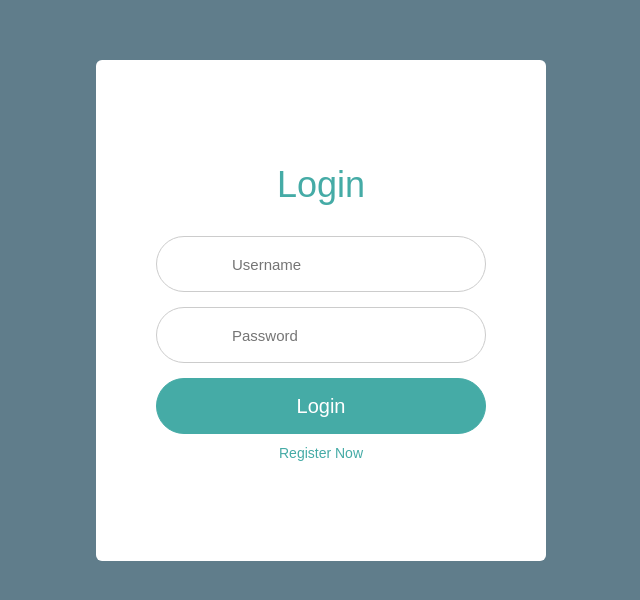
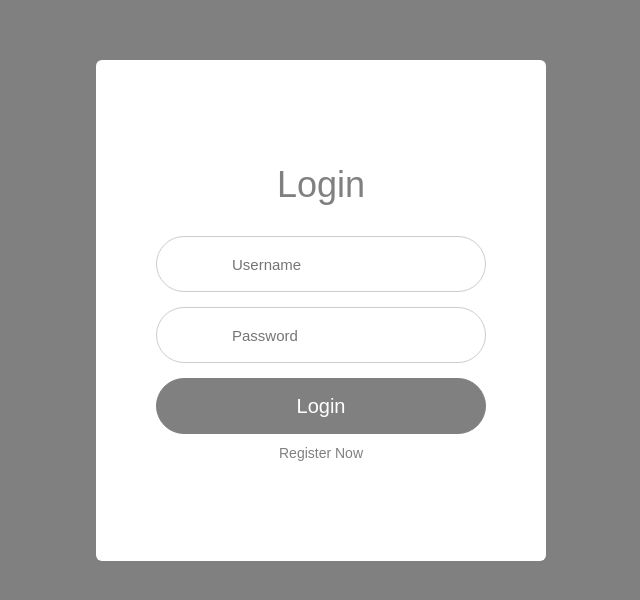
Before and after one commit to aamiirkh/Web-Development, a website: page login.html in a window 1280 px wide. Shown: the part 148-748 px from the top of the page, without its empty margins (319-959 px from the left). Drawn offline with Linux system fonts and the light colour scheme.

Commit message:
Second Commit

```diff
--- a/public/css/style.css
+++ b/public/css/style.css
@@ -1,12 +1,12 @@
 body {
-  background: #607D8B;
+  background: #808080;
   font-family: arial;
   padding: 200px 60px 0px;
 }
 h1 {
   font-size: 36px;
   text-align: center;
-  color: #45aba6;
+  color: #808080;
   margin-bottom: 30px;
   font-weight: normal;
 }
@@ -59,14 +59,14 @@ input {
     color: #666;
 }
 .login-form .login-btn {
-  background: #45aba6;
+  background: #808080;
   padding: 11px 50px;
-  border-color: #45aba6;
+  border-color: #808080;
   color: #fff;
   text-align: center;
   margin: 0 auto;
   font-size: 20px;
-  border: 1px solid #45aba6;
+  border: 1px solid #808080;
   border-radius: 44px;
   width: 100%;
   height: 56px;
@@ -76,17 +76,17 @@ input {
   float: left;
   width: 100%;
   text-decoration: none;
-  color: #45aba6;
+  color: #808080;
   font-size: 14px;
   text-align: center;
   margin-top: 11px;
 }
 .login-btn {
     font-size: 20px;
-    color: white;
+    color: #778899;
     height: 50px;
     width: 50px;
-    background: #45aba6;
+    background: #778899;
     border-radius: 60%;
     margin: 0px 10px;
     border: none;
```
Also changed, not shown: app.js (+14 -17 lines), public/response/log-failure.html (renamed from failure.html, +1 -1 lines), public/response/log-success.html (renamed from success.html).
